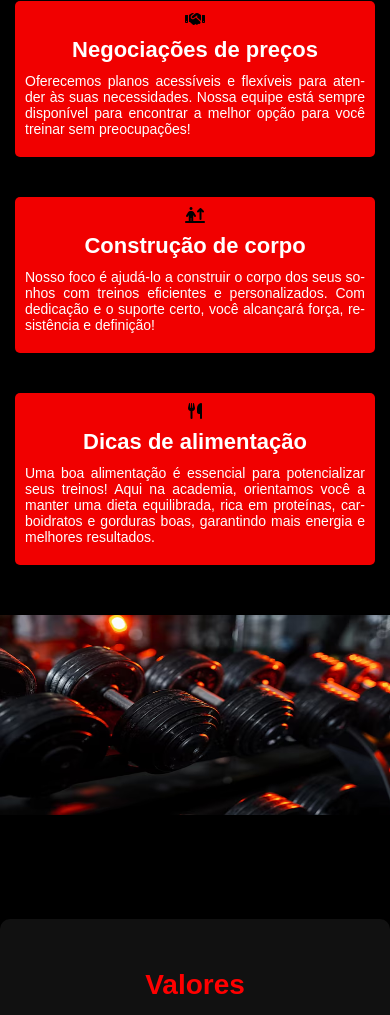
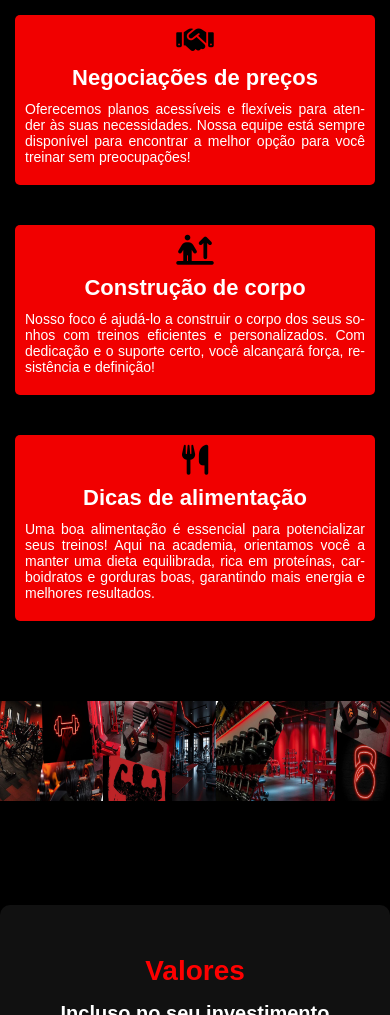
Before and after one commit to devkaiomendes/Academia-Focus, a plain HTML site: page index.html in a window 390 px wide. Shown: the part 1101-2116 px from the top of the page. Drawn offline with Linux system fonts and the light colour scheme.

Commit message:
Atualizei o site com novas mudanças

```diff
--- a/css/style.css
+++ b/css/style.css
@@ -94,7 +94,7 @@ body {
 }
 
 .botao:hover {
-    background-color: #8b0000;
+    background-color: #910000;
 }
 
 #imagem1 {
@@ -122,10 +122,12 @@ body {
     text-align: center;
 }
 
+
 .conquista h2 {
     font-size: 28px;
+    margin-bottom: 20px;
     color: #f10000;
-    margin-bottom: 20px;
+
 }
 
 .conquista h3 {
@@ -183,15 +185,15 @@ body {
 .conquista ul li i {
     color: #000000;
     margin-bottom: 10px;
-    font-size: 30
+    font-size: 30px;
 
 }
 
 #imagem2 {
     width: 100%;
     height: 200px;
-    max-width: 100%;
-    margin-top: 30px;
+
+    margin-top: 50px;
 }
 
 /* Seção de valores */
@@ -266,4 +268,11 @@ body {
     .valores ul li {
         font-size: 16px;
     }
+
+     #imagem2 {
+        width: 100%;
+        height: 100px;
+
+        margin-top: 60px;
+    }
 }
--- a/index.html
+++ b/index.html
@@ -56,7 +56,7 @@
                 </li>
             </ul>
             <div>
-                <img src="imagem/ginasio-treinando-pesos-pesados-em-pilhas-linha-de-treino-de-fitness-de-pesos-alinhados-em-uma-academia_116317-10992.avif" alt="Academia com halteres alinhados" id="imagem2">
+                <img src="imagem/foto-halteres.png" alt="Academia com halteres alinhados" id="imagem2">
             </div>
         </section>
 
```
Also changed, not shown: imagem/ad5a36a36574e209196d12f8c1f5f9e6.jpg (added), imagem/foto-halteres.png (added).
